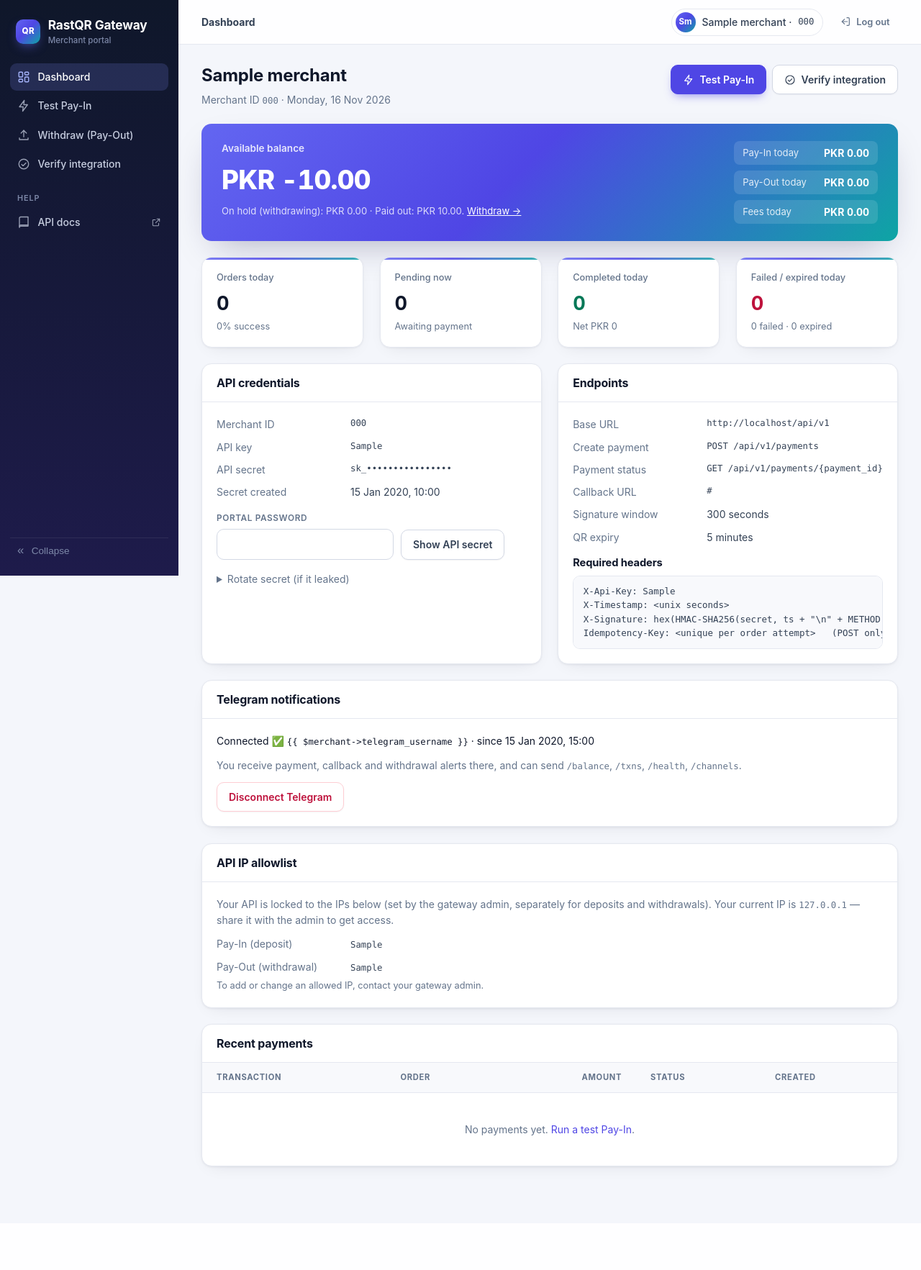
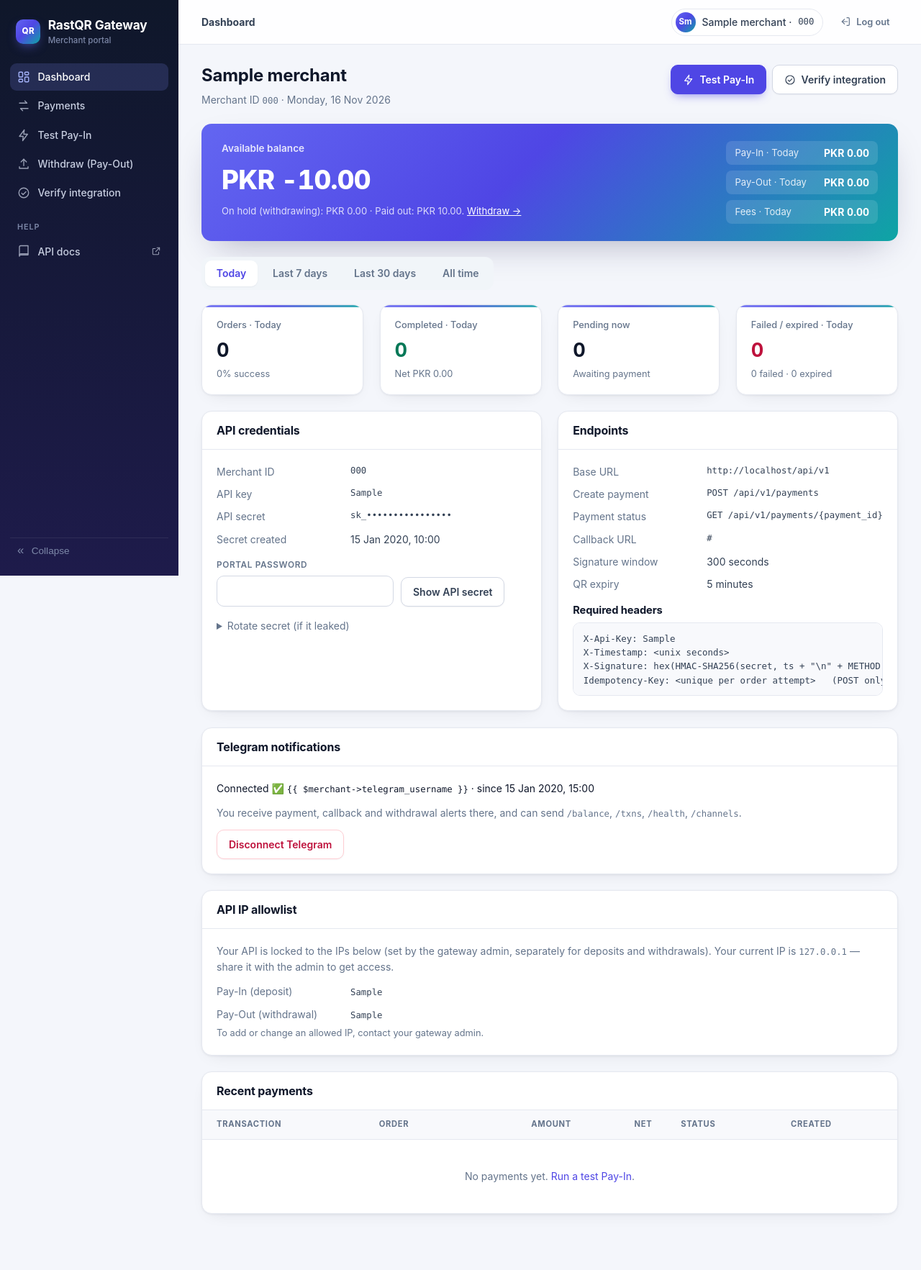
Before and after one commit to knsoftic/qr-based-system, a Laravel app: page /merchant in a window 1280 px wide. Shown: the whole page at 72% size. Before the commit the page ends 1633 px from the top, so only its background shows below. Run offline with Laravel 12, Linux system fonts and the light colour scheme; a user stored in the database is signed in; data comes from the database, SQL or seed files in the repository; tables that the repository leaves empty hold one stand-in row (values such as "Sample post").

Commit message:
Merchant portal: full Payments page and dashboard period filter
- New Payments page (sidebar): every payment of the merchant, 25 per page,
  search by order / transaction / payment ID or mobile, status and
  Pakistan-date filters, totals for the filtered set (count, success %, paid
  volume, fees, net) and a CSV export of the same filter
- Dashboard: Today / Last 7 days / Last 30 days / All time tabs drive the
  Pay-In, Pay-Out, fees and order stats ("Today" is now the Pakistan day);
  "Pending now" stays live; recent payments show the latest 10 with Net,
  12-hour times and a "View all" link
- Tests: pagination, filters, own-payments-only scope, export, period tabs

Co-Authored-By: Claude Opus 5.5 <noreply@anthropic.com>

```diff
--- a/app/Http/Controllers/Merchant/PortalController.php
+++ b/app/Http/Controllers/Merchant/PortalController.php
@@ -2,6 +2,7 @@
 
 namespace App\Http\Controllers\Merchant;
 
+use App\Enums\PaymentStatus;
 use App\Http\Controllers\Controller;
 use App\Models\Merchant;
 use App\Models\Payout;
@@ -13,12 +14,15 @@ use App\Support\Audit;
 use App\Support\Settings;
 use App\Telegram\LinkService;
 use App\Telegram\TelegramClient;
+use Illuminate\Database\Eloquent\Relations\HasMany;
 use Illuminate\Http\RedirectResponse;
 use Illuminate\Http\Request;
+use Illuminate\Support\Carbon;
 use Illuminate\Support\Facades\Hash;
 use Illuminate\Validation\Rule;
 use Illuminate\Validation\ValidationException;
 use Illuminate\View\View;
+use Symfony\Component\HttpFoundation\StreamedResponse;
 
 /**
  * Merchant self-service: Merchant ID + API credentials, integration checks
@@ -26,15 +30,26 @@ use Illuminate\View\View;
  */
 class PortalController extends Controller
 {
+    /** Dashboard periods: key => label. "Today" is the Pakistan calendar day. */
+    public const PERIODS = [
+        'today' => 'Today',
+        '7d' => 'Last 7 days',
+        '30d' => 'Last 30 days',
+        'all' => 'All time',
+    ];
+
     public function dashboard(Request $request, PaymentService $payments): View
     {
         $payments->expireLapsed();
         $merchant = $this->merchant($request);
 
-        // One grouped query for today's counts and volumes.
-        $today = $merchant->payments()->where('created_at', '>=', now()->startOfDay())
+        $period = array_key_exists((string) $request->query('period'), self::PERIODS) ? (string) $request->query('period') : 'today';
+        $since = $this->periodStart($period);
+
+        // One grouped query for the period's counts and volumes.
+        $agg = $merchant->payments()
+            ->when($since, fn ($q) => $q->where('created_at', '>=', $since))
             ->selectRaw('COUNT(*) total')
-            ->selectRaw("SUM(status='pending') pending")
             ->selectRaw("SUM(status='paid') paid")
             ->selectRaw("SUM(status IN ('failed','cancelled')) failed")
             ->selectRaw("SUM(status='expired') expired")
@@ -43,26 +58,138 @@ class PortalController extends Controller
             ->selectRaw("SUM(CASE WHEN status='paid' THEN net_amount ELSE 0 END) net")
             ->first();
 
-        $payoutToday = (float) $merchant->payouts()->where('status', 'paid')
-            ->where('processed_at', '>=', now()->startOfDay())->sum('amount');
+        $payout = (float) $merchant->payouts()->where('status', 'paid')
+            ->when($since, fn ($q) => $q->where('processed_at', '>=', $since))
+            ->sum('amount');
+
+        $total = (int) $agg->total;
+        $paid = (int) $agg->paid;
 
         return view('merchant.dashboard', [
             'merchant' => $merchant,
-            'payments' => $merchant->payments()->latest('id')->limit(15)->get(),
+            'payments' => $merchant->payments()->latest('id')->limit(10)->get(),
+            'paymentCount' => $merchant->payments()->count(),
             'balance' => $merchant->balance(),
+            'period' => $period,
+            'periodLabel' => self::PERIODS[$period],
             'stats' => [
-                'total' => (int) $today->total,
-                'pending' => (int) $today->pending,
-                'paid' => (int) $today->paid,
-                'failed' => (int) $today->failed,
-                'expired' => (int) $today->expired,
-                'volume' => (float) $today->volume,
-                'fees' => (float) $today->fees,
-                'net' => (float) $today->net,
-                'payout_today' => $payoutToday,
-                'success_rate' => $today->total ? round($today->paid / $today->total * 100, 1) : 0.0,
+                'total' => $total,
+                'pending' => $merchant->payments()->where('status', 'pending')->count(), // right now
+                'paid' => $paid,
+                'failed' => (int) $agg->failed,
+                'expired' => (int) $agg->expired,
+                'volume' => (float) $agg->volume,
+                'fees' => (float) $agg->fees,
+                'net' => (float) $agg->net,
+                'payout' => $payout,
+                'success_rate' => $total ? round($paid / $total * 100, 1) : 0.0,
             ],
         ]);
+    }
+
+    /**
+     * Every payment of this merchant, searchable and filterable, with totals
+     * for the filtered set.
+     */
+    public function payments(Request $request, PaymentService $payments): View
+    {
+        $payments->expireLapsed();
+        $merchant = $this->merchant($request);
+        $query = $this->filteredPayments($request, $merchant);
+
+        $sum = (clone $query)
+            ->selectRaw('COUNT(*) total')
+            ->selectRaw("SUM(status='paid') paid")
+            ->selectRaw("SUM(CASE WHEN status='paid' THEN amount ELSE 0 END) volume")
+            ->selectRaw("SUM(CASE WHEN status='paid' THEN fee_amount ELSE 0 END) fees")
+            ->selectRaw("SUM(CASE WHEN status='paid' THEN net_amount ELSE 0 END) net")
+            ->first();
+
+        return view('merchant.payments', [
+            'merchant' => $merchant,
+            'payments' => (clone $query)->latest('id')->paginate(25)->withQueryString(),
+            'statuses' => PaymentStatus::cases(),
+            'summary' => [
+                'total' => (int) $sum->total,
+                'paid' => (int) $sum->paid,
+                'volume' => (float) $sum->volume,
+                'fees' => (float) $sum->fees,
+                'net' => (float) $sum->net,
+            ],
+        ]);
+    }
+
+    public function exportPayments(Request $request): StreamedResponse
+    {
+        $merchant = $this->merchant($request);
+        $query = $this->filteredPayments($request, $merchant)->latest('id');
+
+        Audit::log('merchant.payments_exported', $merchant, [], $request->only(['q', 'status', 'from', 'to']), byAdmin: false);
+
+        return response()->streamDownload(function () use ($query) {
+            $out = fopen('php://output', 'w');
+            fputcsv($out, ['Transaction ID', 'Payment ID', 'Order ID', 'Amount', 'Fee', 'Net', 'Currency', 'Status', 'Payer number', 'Created (PKT)', 'Paid (PKT)']);
+
+            $query->chunk(500, function ($rows) use ($out) {
+                foreach ($rows as $p) {
+                    fputcsv($out, array_map(fn ($v) => is_string($v) && preg_match('/^[=+\-@\t\r]/', $v) ? "'".$v : $v, [
+                        $p->transaction_id, $p->payment_id, $p->order_id,
+                        $p->amount, $p->fee_amount, $p->net_amount, $p->currency, $p->status->value,
+                        $p->payer_phone ?: $p->claimed_phone,
+                        $p->created_at?->timezone('Asia/Karachi')->format('Y-m-d h:i:s A'),
+                        $p->paid_at?->timezone('Asia/Karachi')->format('Y-m-d h:i:s A'),
+                    ]));
+                }
+            });
+
+            fclose($out);
+        }, 'payments-'.now()->format('Ymd-His').'.csv', ['Content-Type' => 'text/csv']);
+    }
+
+    /**
+     * The merchant's payments narrowed by search / status / date (dates are
+     * Pakistan calendar days). Unordered, so it can also be aggregated.
+     */
+    private function filteredPayments(Request $request, Merchant $merchant): HasMany
+    {
+        $request->validate([
+            'q' => ['nullable', 'string', 'max:100'],
+            'status' => ['nullable', Rule::enum(PaymentStatus::class)],
+            'from' => ['nullable', 'date'],
+            'to' => ['nullable', 'date'],
+        ]);
+
+        $tz = config('app.timezone');
+
+        return $merchant->payments()
+            ->when($request->input('status'), fn ($q, $status) => $q->where('status', $status))
+            ->when($request->input('from'), fn ($q, $from) => $q->where('created_at', '>=', Carbon::parse($from, 'Asia/Karachi')->startOfDay()->setTimezone($tz)))
+            ->when($request->input('to'), fn ($q, $to) => $q->where('created_at', '<=', Carbon::parse($to, 'Asia/Karachi')->endOfDay()->setTimezone($tz)))
+            ->when(trim((string) $request->input('q')), function ($q, $term) {
+                $digits = preg_replace('/\D/', '', $term);
+                $q->where(function ($inner) use ($term, $digits) {
+                    $inner->where('payment_id', $term)
+                        ->orWhere('transaction_id', $term)
+                        ->orWhere('order_id', 'like', '%'.$term.'%');
+                    if (strlen($digits) >= 4) {
+                        $inner->orWhere('claimed_phone', 'like', '%'.$digits.'%')
+                            ->orWhere('payer_phone', 'like', '%'.$digits.'%');
+                    }
+                });
+            });
+    }
+
+    /** Start of a dashboard period in the app timezone; null = all time. */
+    private function periodStart(string $period): ?Carbon
+    {
+        $start = match ($period) {
+            '7d' => now('Asia/Karachi')->subDays(6)->startOfDay(),
+            '30d' => now('Asia/Karachi')->subDays(29)->startOfDay(),
+            'all' => null,
+            default => now('Asia/Karachi')->startOfDay(),
+        };
+
+        return $start?->setTimezone(config('app.timezone'));
     }
 
     public function payouts(Request $request): View
--- a/resources/views/layouts/merchant.blade.php
+++ b/resources/views/layouts/merchant.blade.php
@@ -14,6 +14,7 @@
     $initials = collect(explode(' ', $merchant->name))->filter()->map(fn ($part) => mb_substr($part, 0, 1))->take(2)->implode('');
     $links = [
         ['merchant.dashboard', 'Dashboard', 'dashboard', request()->routeIs('merchant.dashboard')],
+        ['merchant.payments', 'Payments', 'transactions', request()->routeIs('merchant.payments*')],
         ['merchant.test', 'Test Pay-In', 'zap', request()->routeIs('merchant.test')],
         ['merchant.payouts', 'Withdraw (Pay-Out)', 'payout', request()->routeIs('merchant.payouts')],
         ['merchant.verify', 'Verify integration', 'check', request()->routeIs('merchant.verify')],
--- a/resources/views/merchant/dashboard.blade.php
+++ b/resources/views/merchant/dashboard.blade.php
@@ -25,31 +25,37 @@
             </div>
         </div>
         <div class="balance-side">
-            <div><span class="balance-side-label">Pay-In today</span><span class="balance-side-value">PKR {{ number_format($stats['volume'], 2) }}</span></div>
-            <div><span class="balance-side-label">Pay-Out today</span><span class="balance-side-value">PKR {{ number_format($stats['payout_today'], 2) }}</span></div>
-            <div><span class="balance-side-label">Fees today</span><span class="balance-side-value">PKR {{ number_format($stats['fees'], 2) }}</span></div>
+            <div><span class="balance-side-label">Pay-In · {{ $periodLabel }}</span><span class="balance-side-value">PKR {{ number_format($stats['volume'], 2) }}</span></div>
+            <div><span class="balance-side-label">Pay-Out · {{ $periodLabel }}</span><span class="balance-side-value">PKR {{ number_format($stats['payout'], 2) }}</span></div>
+            <div><span class="balance-side-label">Fees · {{ $periodLabel }}</span><span class="balance-side-value">PKR {{ number_format($stats['fees'], 2) }}</span></div>
         </div>
     </div>
 
+    <nav class="tabs" style="margin-top: 1.2rem">
+        @foreach (\App\Http\Controllers\Merchant\PortalController::PERIODS as $key => $label)
+            <a href="{{ route('merchant.dashboard', ['period' => $key]) }}" @class(['active' => $period === $key])>{{ $label }}</a>
+        @endforeach
+    </nav>
+
     <div class="grid grid-4">
         <div class="stat">
-            <div class="stat-label">Orders today</div>
-            <div class="stat-value">{{ $stats['total'] }}</div>
+            <div class="stat-label">Orders · {{ $periodLabel }}</div>
+            <div class="stat-value">{{ number_format($stats['total']) }}</div>
             <div class="stat-note">{{ $stats['success_rate'] }}% success</div>
         </div>
         <div class="stat">
+            <div class="stat-label">Completed · {{ $periodLabel }}</div>
+            <div class="stat-value" style="color: var(--success)">{{ number_format($stats['paid']) }}</div>
+            <div class="stat-note">Net PKR {{ number_format($stats['net'], 2) }}</div>
+        </div>
+        <div class="stat">
             <div class="stat-label">Pending now</div>
-            <div class="stat-value">{{ $stats['pending'] }}</div>
+            <div class="stat-value">{{ number_format($stats['pending']) }}</div>
             <div class="stat-note">Awaiting payment</div>
         </div>
         <div class="stat">
-            <div class="stat-label">Completed today</div>
-            <div class="stat-value" style="color: var(--success)">{{ $stats['paid'] }}</div>
-            <div class="stat-note">Net PKR {{ number_format($stats['net'], 0) }}</div>
-        </div>
-        <div class="stat">
-            <div class="stat-label">Failed / expired today</div>
-            <div class="stat-value" style="color: var(--danger)">{{ $stats['failed'] + $stats['expired'] }}</div>
+            <div class="stat-label">Failed / expired · {{ $periodLabel }}</div>
+            <div class="stat-value" style="color: var(--danger)">{{ number_format($stats['failed'] + $stats['expired']) }}</div>
             <div class="stat-note">{{ $stats['failed'] }} failed · {{ $stats['expired'] }} expired</div>
         </div>
     </div>
@@ -163,10 +169,13 @@ Idempotency-Key: &lt;unique per order attempt&gt;   (POST only)</pre>
     <div class="card">
         <div class="card-head">
             <h2>Recent payments</h2>
+            @if ($paymentCount > 0)
+                <a href="{{ route('merchant.payments') }}" class="btn btn--sm">View all {{ number_format($paymentCount) }} →</a>
+            @endif
         </div>
         <div class="table-wrap">
             <table>
-                <thead><tr><th>Transaction</th><th>Order</th><th class="num">Amount</th><th>Status</th><th>Created</th></tr></thead>
+                <thead><tr><th>Transaction</th><th>Order</th><th class="num">Amount</th><th class="num">Net</th><th>Status</th><th>Created</th></tr></thead>
                 <tbody>
                 @forelse ($payments as $payment)
                     <tr>
@@ -174,13 +183,14 @@ Idempotency-Key: &lt;unique per order attempt&gt;   (POST only)</pre>
                             <span class="mono">{{ $payment->transaction_id }}</span>
                             <div class="muted mono" style="font-size: .75rem">{{ $payment->payment_id }}</div>
                         </td>
-                        <td class="mono">{{ $payment->order_id }}</td>
-                        <td class="num">{{ $payment->currency }} {{ number_format($payment->amount, 2) }}</td>
+                        <td class="mono nowrap">{{ $payment->order_id }}</td>
+                        <td class="num nowrap">{{ $payment->currency }} {{ number_format($payment->amount, 2) }}</td>
+                        <td class="num nowrap">{{ number_format($payment->net_amount, 2) }}</td>
                         <td><span class="badge badge--{{ $payment->status->value }}">{{ $payment->status->label() }}</span></td>
-                        <td class="nowrap">{{ $payment->created_at->timezone('Asia/Karachi')->format('d M, H:i:s') }}</td>
+                        <td class="nowrap">{{ $payment->created_at->timezone('Asia/Karachi')->format('d M, h:i A') }}</td>
                     </tr>
                 @empty
-                    <tr><td colspan="5" class="empty">No payments yet. <a href="{{ route('merchant.test') }}">Run a test Pay-In</a>.</td></tr>
+                    <tr><td colspan="6" class="empty">No payments yet. <a href="{{ route('merchant.test') }}">Run a test Pay-In</a>.</td></tr>
                 @endforelse
                 </tbody>
             </table>
--- a/routes/web.php
+++ b/routes/web.php
@@ -47,6 +47,8 @@ Route::prefix('merchant')->name('merchant.')->group(function () {
     Route::middleware('merchant.portal')->group(function () {
         Route::post('logout', [MerchantAuthController::class, 'logout'])->name('logout');
         Route::get('/', [PortalController::class, 'dashboard'])->name('dashboard');
+        Route::get('payments', [PortalController::class, 'payments'])->name('payments');
+        Route::get('payments/export', [PortalController::class, 'exportPayments'])->middleware('throttle:merchant-sensitive')->name('payments.export');
         Route::post('secret/reveal', [PortalController::class, 'revealSecret'])->middleware('throttle:merchant-sensitive')->name('secret.reveal');
         Route::post('secret/rotate', [PortalController::class, 'rotateSecret'])->middleware('throttle:merchant-sensitive')->name('secret.rotate');
         Route::get('test', [PortalController::class, 'testForm'])->name('test');
```
Also changed, not shown: resources/views/merchant/payments.blade.php (added, +111 -0 lines), tests/Feature/MerchantPortalTest.php (+81 -4 lines).
